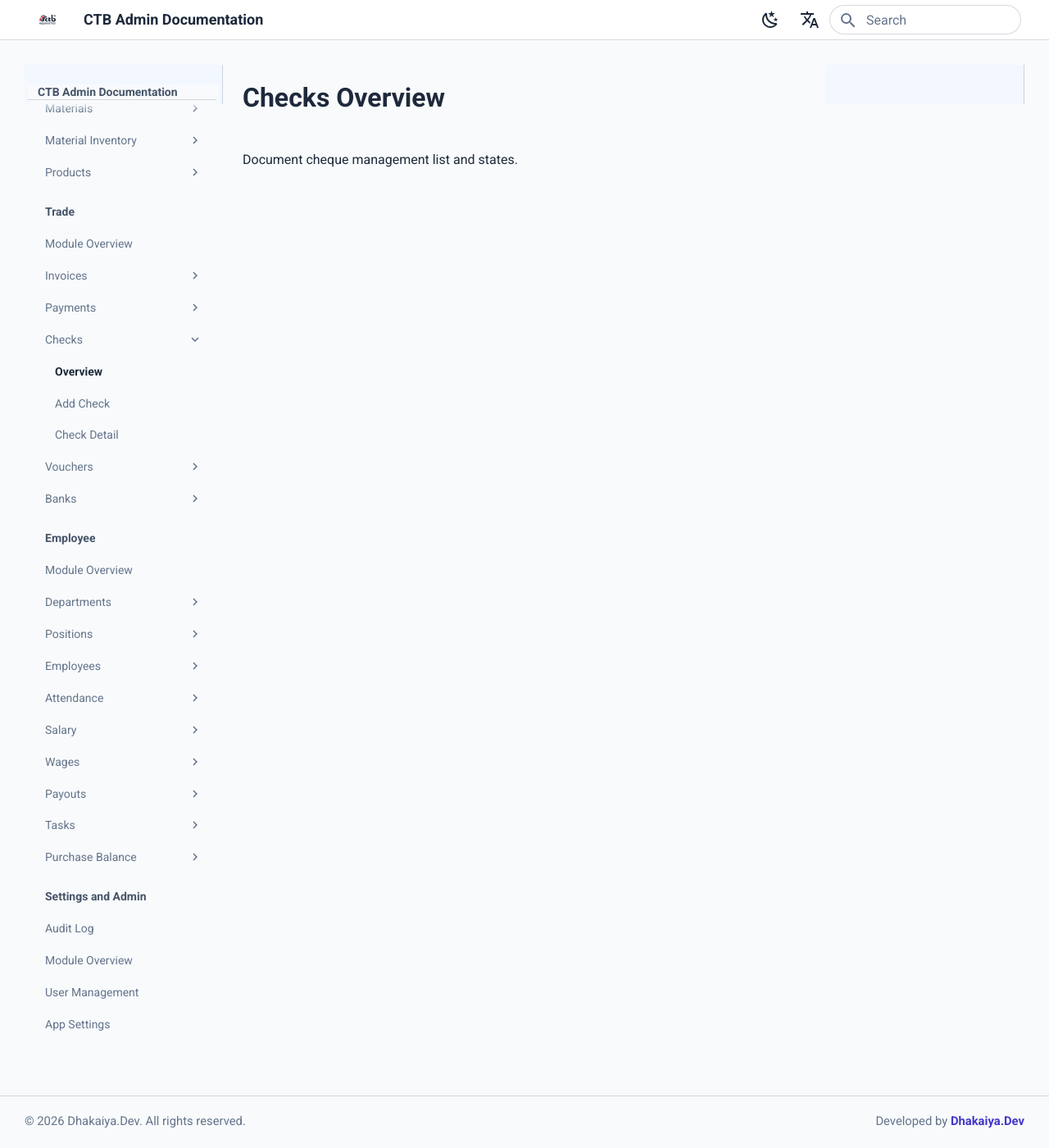
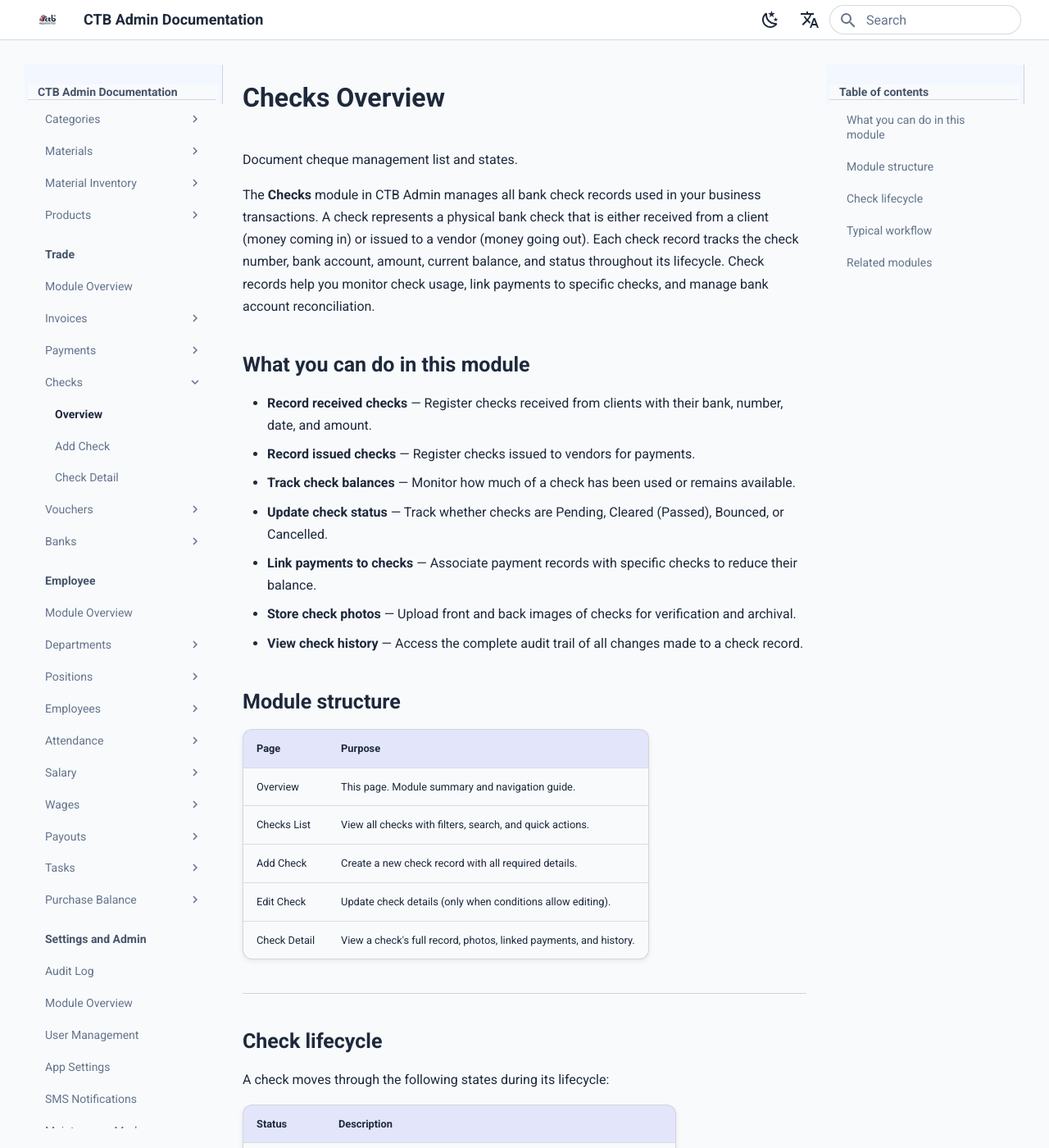
Before and after one commit to sharf-shawon/CTB2025.docs, an MkDocs documentation site: the page built from docs/user-guide/03-trade/checks/overview.md, in a window 1280 px wide and 1400 px high. Shown: the whole window at 82% size. Built offline with MkDocs 1.6.1 and Material for MkDocs 9.7.7, drawn with Linux system fonts in a browser that asks for light colours; comment, search, counter and statistics services are not loaded; some of the changed text lies outside the part shown.

Commit message:
feat: check-overview

```diff
--- a/docs/user-guide/03-trade/checks/overview.md
+++ b/docs/user-guide/03-trade/checks/overview.md
@@ -1,3 +1,58 @@
 # Checks Overview
 
 Document cheque management list and states.
+
+The **Checks** module in CTB Admin manages all bank check records used in your business transactions. A check represents a physical bank check that is either received from a client (money coming in) or issued to a vendor (money going out). Each check record tracks the check number, bank account, amount, current balance, and status throughout its lifecycle. Check records help you monitor check usage, link payments to specific checks, and manage bank account reconciliation.
+
+## What you can do in this module
+
+- **Record received checks** — Register checks received from clients with their bank, number, date, and amount.
+- **Record issued checks** — Register checks issued to vendors for payments.
+- **Track check balances** — Monitor how much of a check has been used or remains available.
+- **Update check status** — Track whether checks are Pending, Cleared (Passed), Bounced, or Cancelled.
+- **Link payments to checks** — Associate payment records with specific checks to reduce their balance.
+- **Store check photos** — Upload front and back images of checks for verification and archival.
+- **View check history** — Access the complete audit trail of all changes made to a check record.
+
+## Module structure
+
+| Page         | Purpose                                                           |
+| ------------ | ----------------------------------------------------------------- |
+| Overview     | This page. Module summary and navigation guide.                   |
+| Checks List  | View all checks with filters, search, and quick actions.          |
+| Add Check    | Create a new check record with all required details.              |
+| Edit Check   | Update check details (only when conditions allow editing).        |
+| Check Detail | View a check's full record, photos, linked payments, and history. |
+
+______________________________________________________________________
+
+## Check lifecycle
+
+A check moves through the following states during its lifecycle:
+
+| Status        | Description                                                             |
+| ------------- | ----------------------------------------------------------------------- |
+| **Pending**   | Check has been recorded but not yet processed by the bank.              |
+| **Passed**    | Bank has cleared and honored the check.                                 |
+| **Bounced**   | Bank rejected the check (insufficient funds, signature mismatch, etc.). |
+| **Cancelled** | Check has been cancelled before it was processed.                       |
+
+______________________________________________________________________
+
+## Typical workflow
+
+1. **Add** a new check when you receive a check from a client or issue one to a vendor.
+1. **View the Check Detail** page to verify the check was recorded correctly.
+1. **Link payments** to the check when recording transactions that use this check.
+1. **Update the status** to Passed when the bank clears the check.
+1. **Record a bounce** if the bank rejects the check.
+
+______________________________________________________________________
+
+## Related modules
+
+- **Trade → Payments** — Payment records are linked to checks to track check usage and reduce check balances.
+- **Trade → Banks** — Bank accounts are linked to checks to identify which bank issued or received the check.
+- **Business → Clients** — Checks received from clients are linked to client records.
+- **Business → Vendors** — Checks issued to vendors are linked to vendor records.
+- **Trade → Invoices** — Invoices may be settled using bank checks.
```
